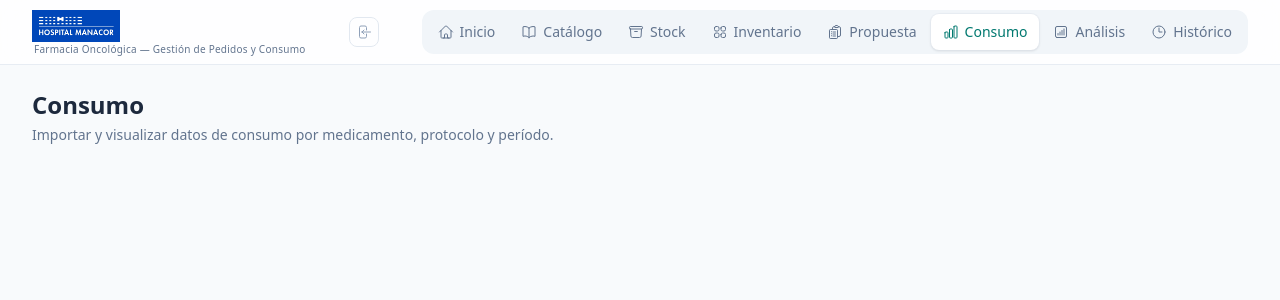
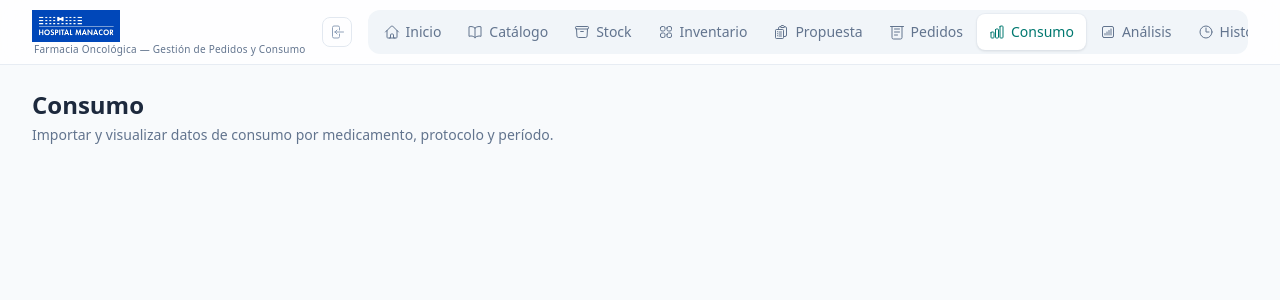
Before and after one commit to reclamacionpedidoshmanacor-cpu/RealizarPedidosHMAN, a Next.js app: page /consumo in a window 1280 px wide. Shown: the top 300 px of the page. Built offline with nearby package versions, Linux system fonts and the light colour scheme.

Commit message:
fix(navbar): actualizar badge de área en cada navegación

```diff
--- a/src/components/Navbar.tsx
+++ b/src/components/Navbar.tsx
@@ -61,6 +61,15 @@ const tabs = [
     ),
   },
   {
+    href: '/pedidos',
+    label: 'Pedidos',
+    icon: (
+      <svg className="h-4 w-4" fill="none" viewBox="0 0 24 24" strokeWidth="1.5" stroke="currentColor">
+        <path strokeLinecap="round" strokeLinejoin="round" d="M2.25 3.75h19.5M4.5 3.75v16.5A2.25 2.25 0 006.75 22.5h10.5A2.25 2.25 0 0019.5 20.25V3.75M8.25 7.5h7.5m-7.5 4.5h7.5m-7.5 4.5h4.5" />
+      </svg>
+    ),
+  },
+  {
     href: '/consumo',
     label: 'Consumo',
     icon: (
@@ -97,7 +106,7 @@ export default function Navbar() {
   useEffect(() => {
     const a = document.cookie.split(';').find(c => c.trim().startsWith('area_session='))?.split('=')[1] ?? '';
     setArea(a);
-  }, []);
+  }, [pathname]);
 
   const handleLogout = async () => {
     await fetch('/api/auth', { method: 'DELETE' });
```
